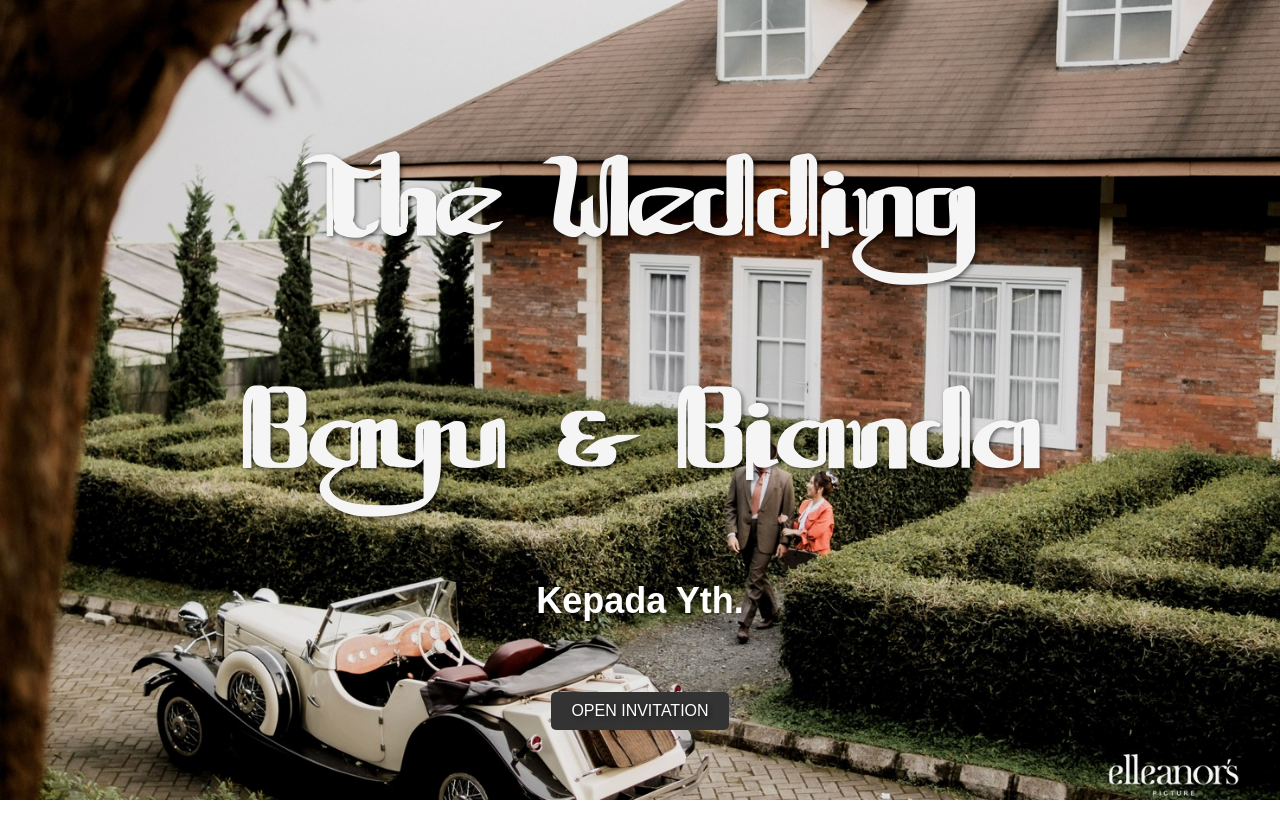
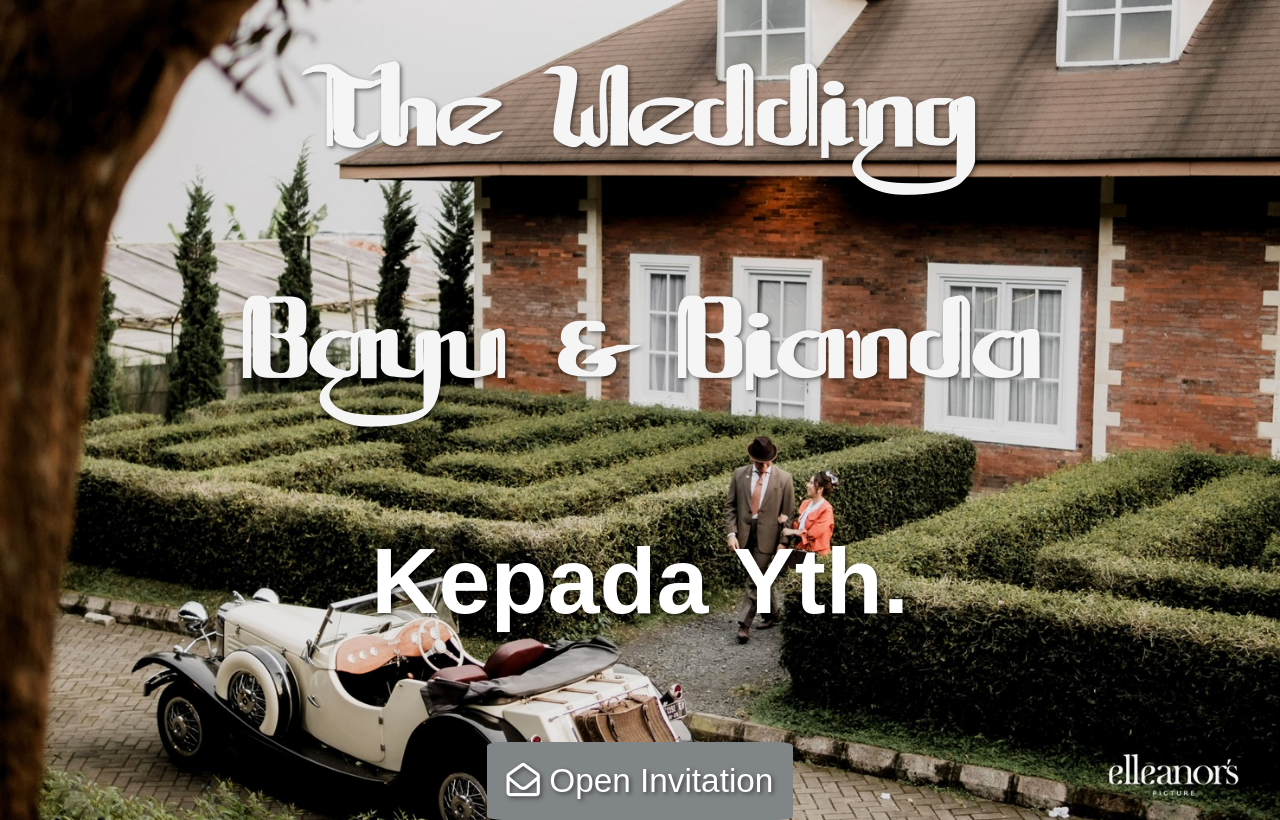
Before and after one commit to afdhalulhsn/bayu-bianda-wedding, a website: page index.html in a window 1280 px wide. Drawn offline with Linux system fonts and the light colour scheme.

Commit message:
add button envelope

```diff
--- a/css/font_jawa.css
+++ b/css/font_jawa.css
@@ -123,3 +123,14 @@
     color: white;
     font-size: 25pt;
 }
+
+
+.btn-invitattion{
+  margin-top: 10px;
+  background-color: #808588;
+  border-radius: 20px;
+  padding: 15pt;
+  color: white;
+  font-size: 25pt;
+  border-radius: 5%;
+}
--- a/index.html
+++ b/index.html
@@ -1,6 +1,7 @@
 <!DOCTYPE html>
 <html>
 <head>
+  <link href="https://cdnjs.cloudflare.com/ajax/libs/font-awesome/6.4.0/css/all.min.css" rel="stylesheet"/>
 	<link rel="stylesheet" href="css/font_jawa.css">
 	<title>Bayu &amp; Bianda</title>
   <style>
@@ -27,12 +28,12 @@
     }
 
     h1 {
-      font-size: 36px;
+      font-size: 70pt;
       margin-bottom: 20px;
     }
 
     p {
-      font-size: 18px;
+      font-size: 30pt;
       margin-bottom: 10px;
     }
 
@@ -60,8 +61,14 @@
 		</div>
 	</div>
     <h1>Kepada Yth.</h1>
-    <p id="receiverName" style="font-size: 30pt;"></p>
-    <a href="home.html" class="button">OPEN INVITATION</a>
+    <p id="receiverName" style="font-size: 50pt;"></p>
+    <a role="button" class="btn-invitattion" style="color: white;" onclick="toggle()">
+
+      <span class="color-icon">
+        <i aria-hidden="true" class="far fa-envelope-open"></i>
+      </span>
+      <span>Open Invitation</span>
+    </a>
   </div>
 
   <script>
```
